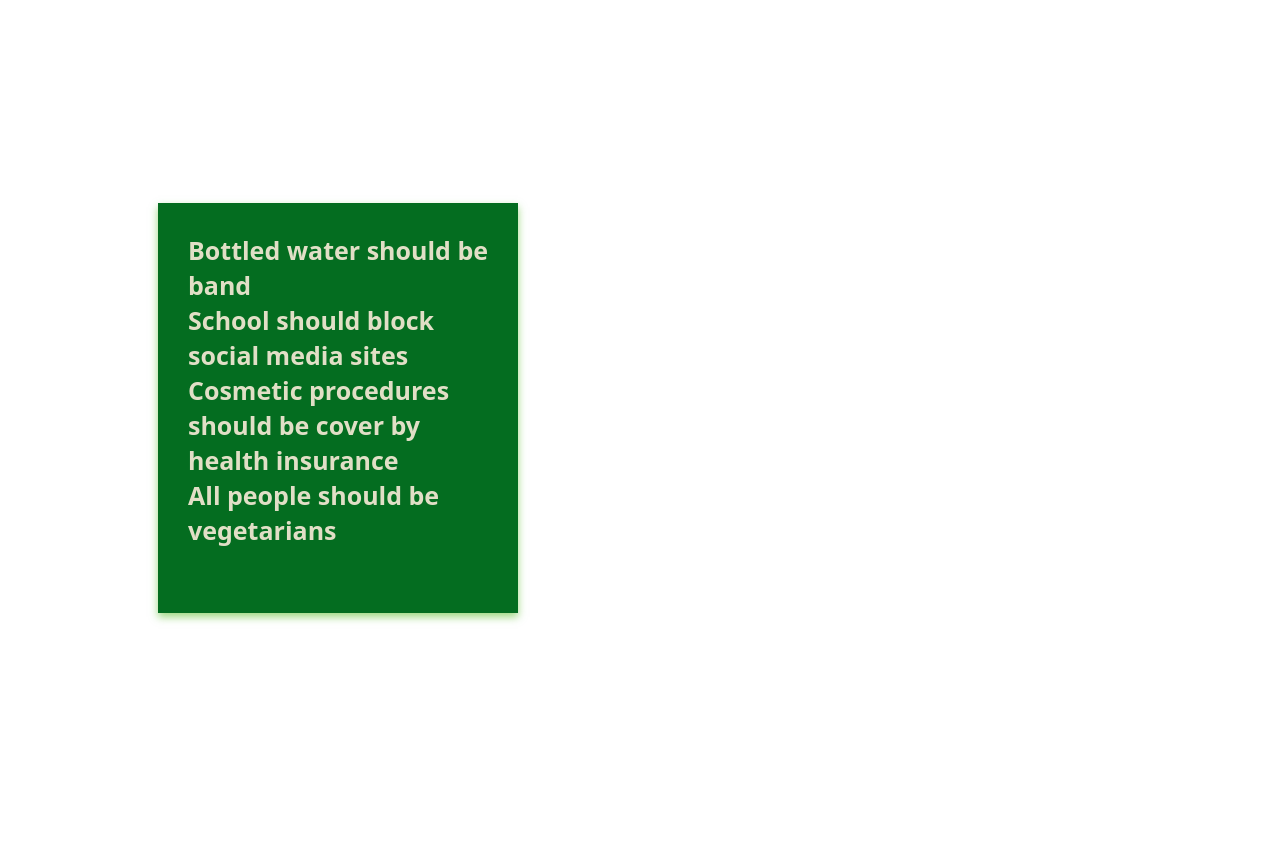
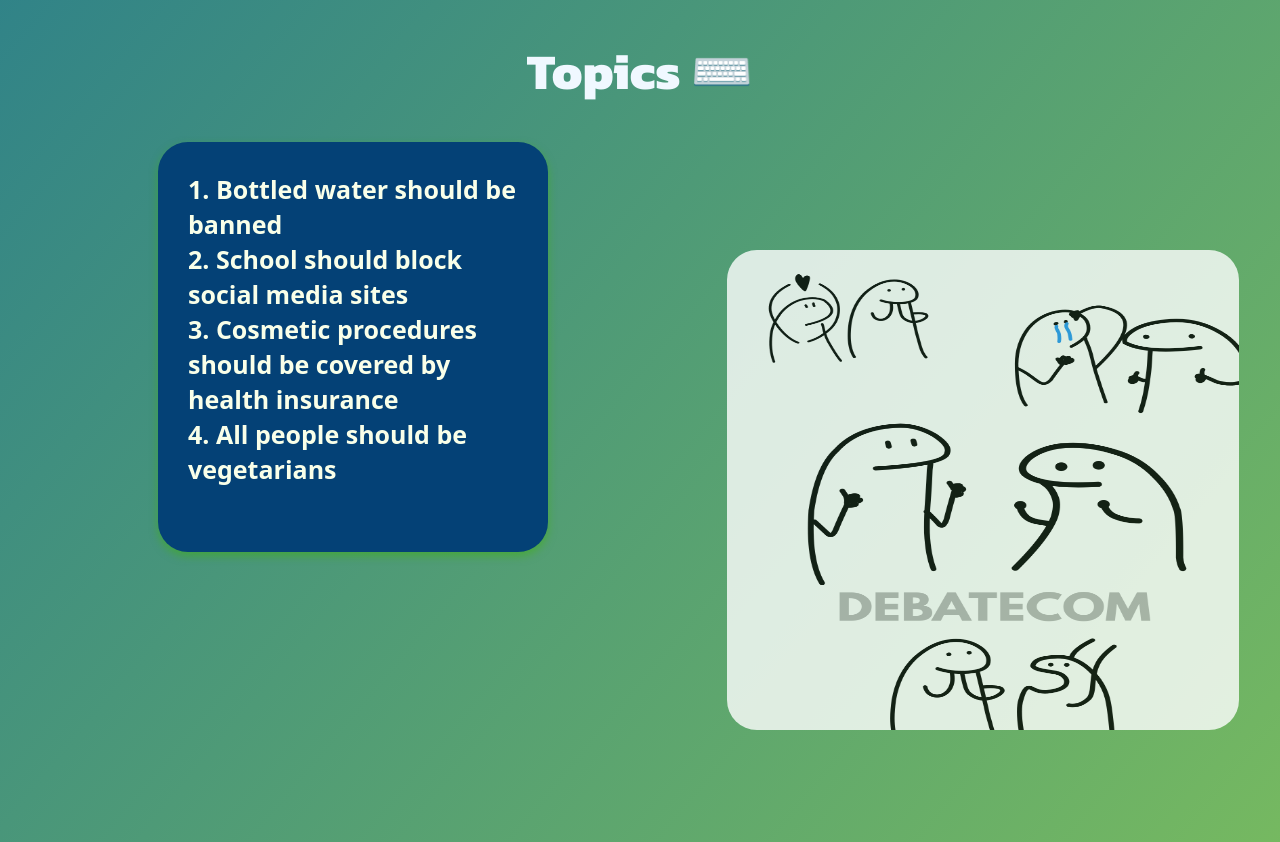
Before and after one commit to VickyVickyYa/Debatecom, a plain HTML site: page debatecom.html in a window 1280 px wide. Before the commit the page ends 816 px from the top, so only its background shows below. Drawn offline with Linux system fonts and the light colour scheme; a web font is replaced by a local one.

Commit message:
Started a new page trying to get two containers side by side for a debate chat

```diff
--- /dev/null
+++ b/com.scss
@@ -0,0 +1,23 @@
+$bounce-color:rgb(218, 228, 125);
+$image-size: 200px;
+
+
+
+
+
+
+.bin {
+height: $image-size;
+width: $image-size;
+background-color: $bounce-color;
+box-shadow: 15 15 15 15px $bounce-color; }
+
+.bin:hover{ cursor: pointer;
+animation: bounceOut .4s linear;}
+
+@keyframes bounceOut {
+0% {box-shadow: 0 0 0 4px $bounce-color; opacity: 1; }
+25%{box-shadow:  0 0 0 1px $bounce-color;opacity:1;}
+75%{box-shadow:  0 0 0 7px $bounce-color;opacity:1;}
+100%{box-shadow:  0 0 0 5px $bounce-color;opacity:1;}
+}
--- a/debatecom.html
+++ b/debatecom.html
@@ -2,53 +2,119 @@
 <html lang="en">
   <head>
     <title>Debatecom Start</title>
+    <link href="<link" rel="preconnect" href="https://fonts.googleapis.com" />
+    <link rel="preconnect" href="https://fonts.gstatic.com" crossorigin />
+    <link
+      href="https://fonts.googleapis.com/css2?family=Asimovian&family=Kanit:ital,wght@0,100;0,200;0,300;0,400;0,500;0,600;0,700;0,800;0,900;1,100;1,200;1,300;1,400;1,500;1,600;1,700;1,800;1,900&display=swap"
+      rel="stylesheet"
+    />
+
+ <link rel="stylesheet" href="com.css"
   </head>
   <body>
 
+
+    <h1>Topics ⌨️</h1>
     <style>
+      h1 {
+        font-family: "Kanit", sans-serif;
+        font-weight: 800;
+        text-align: center;
+        color: aliceblue;
+        font-size: 50px;
+      }
+
       body {
-  background-image: url("..svg");
+        background-image: linear-gradient(
+          -50deg,
+          rgb(228, 233, 133),
+          rgb(181, 234, 60),
+          rgb(10, 101, 158)
+        );
+        animation: gradient 5s ease infinite;
+        background-size: 500% 500%;
         height: 100vh;
-display: flex;
-align-items: center;
-justify-content: flex start;
+      }
 
+      @keyframes gradient {
+        0% {
+          background-position: 0% 40%;
+        }
+        50% {
+          background-position: 20% 50%;
+        }
+        100% {
+          background-position: 0% 50%;
+        }
+      }
+
+.people {
+  bottom: 30px;
+  position: absolute;
+right: 1px;
+width: 40%;
+height: 60%;
+margin: 40px;
+border-radius: 30px;
+opacity: 0.8;
 
 }
 
+
+
       .bin {
-
-background: #046d20;
+        background: #044176;
         padding: 30px;
         margin-left: 150px;
         box-shadow: 0 4px 8px rgba(62, 179, 3, 0.5);
-      color: rgb(225, 223, 198);
-      width: 300px;
+        color: rgb(249, 255, 233);
+        width: 330px;
         height: 350px;
         line-height: 1.4;
         text-wrap: wrap;
         font-size: 25px;
         font-weight: bold;
-font-family: system-ui, -apple-system, BlinkMacSystemFont, 'Segoe UI', Roboto, Oxygen, Ubuntu, Cantarell, 'Open Sans', 'Helvetica Neue', sans-serif;
+        font-family: system-ui, -apple-system, BlinkMacSystemFont, "Segoe UI",
+          Roboto, Oxygen, Ubuntu, Cantarell, "Open Sans", "Helvetica Neue",
+          sans-serif;
+          border-radius: 30px;
+
       }
 
-.topic:hover {
-color: peru;
-transform: translateX(12px)
+      a {
+        text-decoration: none;
+        color: inherit;
       }
 
-a {   text-decoration: none;
-color: inherit }
+
+
+
 
     </style>
-  </body>
     <div class="bin">
-<div class= ><a href= "Topic1.html">Bottled water should be band </a></div>
+      <div><a href="Topic1.html"> 1. Bottled water should be banned </a></div>
 
-<div class=><a href="Topic2.html"> School should block social media sites </a> </div>
-
-<div class=><a href="Topic3.html"> Cosmetic procedures should be cover by health insurance </a> </div>
-<div class=><a href="Topic4.html"> All people should be vegetarians</a> </div>
+      <div>
+        <a href="Topic2.html"> 2. School should block social media sites </a>
       </div>
 
+      <div>
+        <a href="Topic3.html">
+        3. Cosmetic procedures should be covered by health insurance
+        </a>
+      </div>
+      <div><a href="Topic4.html"> 4. All people should be vegetarians</a></div>
+
+
+
+
+
+<div>  <img src="DEBATECOM.png" alt="." class="people">
+
+
+
+</div>
+
+
+  </body>
 </html>
--- a/style.CSS
+++ b/style.CSS
@@ -13,7 +13,7 @@ background-image: radial-gradient( rgb(228, 233, 133),rgb(10, 156, 105),rgb(10,
 
 .asimovian-regular {
   text-align: center;
-  margin: 0;
+  margin: 3px;
  font-family: "Asimovian", sans-serif;
   font-weight: 380;
   font-style: normal;
@@ -42,7 +42,7 @@ background-image: radial-gradient( rgb(228, 233, 133),rgb(10, 156, 105),rgb(10,
       }
 
 .aboutcon {
-  position: relative;
+  position: absolute;
   top: 20px;
   left: 10%;
 
@@ -58,7 +58,7 @@ background-image: radial-gradient( rgb(228, 233, 133),rgb(10, 156, 105),rgb(10,
    margin-top: 10px;
 }
 
-.tooltip .dogimg {width: 300px;
+.tooltip .goop {width: 300px;
 height: auto;
 display: block; }
 
@@ -87,7 +87,7 @@ color:aliceblue;
       .container {display:flex;
       justify-content:center;
        align-items:center;
-       height: 100vh;
+       height: calc(100vh - 100px);
        position: relative;
 }
 
```
Also changed, not shown: Topic1.html (+84 -0 lines), index.html (+2 -2 lines), DEBATECOM.png (added), button1.PNG (added), com.css (added), goop.png (added), journalism_01.png (added), 4 other files. Lines whose indentation alone changed are shown as unchanged.
